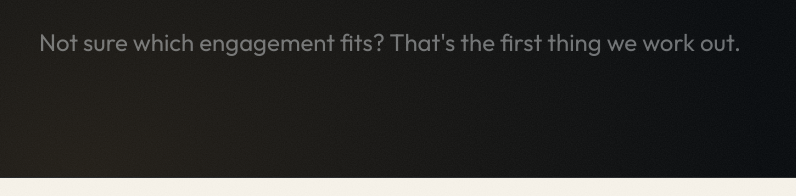
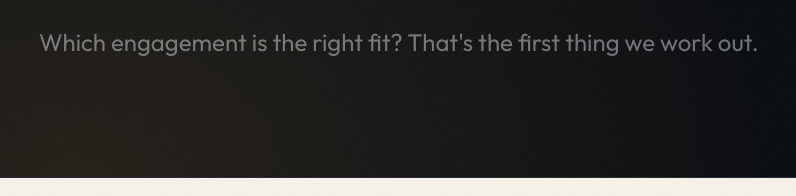
Before and after one commit to DGJOYandPeace/we-engage-agency, a plain HTML site: page contact.html in a window 1280 px wide. Shown: the part 515-711 px from the top of the page, 25-821 px from the left. Drawn offline with nearby package versions, Linux system fonts and the light colour scheme.

Commit message:
Put the fit question in the visitor's voice on Contact
"Not sure which engagement fits?" opens on the reader's doubt. "Which
engagement is the right fit?" is the same question asked as a live one
worth answering, which is what the sentence after it promises.

Co-Authored-By: Claude Opus 5 <noreply@anthropic.com>
Claude-Session: https://claude.ai/code/session_01BjTAuEzLGHyt3AgNMFsBFD

```diff
--- a/contact.html
+++ b/contact.html
@@ -39,7 +39,7 @@
       <p class="eyebrow">Start here</p>
       <h1>Tell us what you're trying to say.</h1>
       <p class="lede">Four questions, about two minutes. They let us come to the call already knowing whether we're the right fit and what a realistic scope looks like — so we can spend the time on your story instead of on qualifying each other.</p>
-      <p class="lede lede--soft">Not sure which engagement fits? That's the first thing we work out.</p>
+      <p class="lede lede--soft">Which engagement is the right fit? That's the first thing we work out.</p>
     </div>
   </section>
 
```
